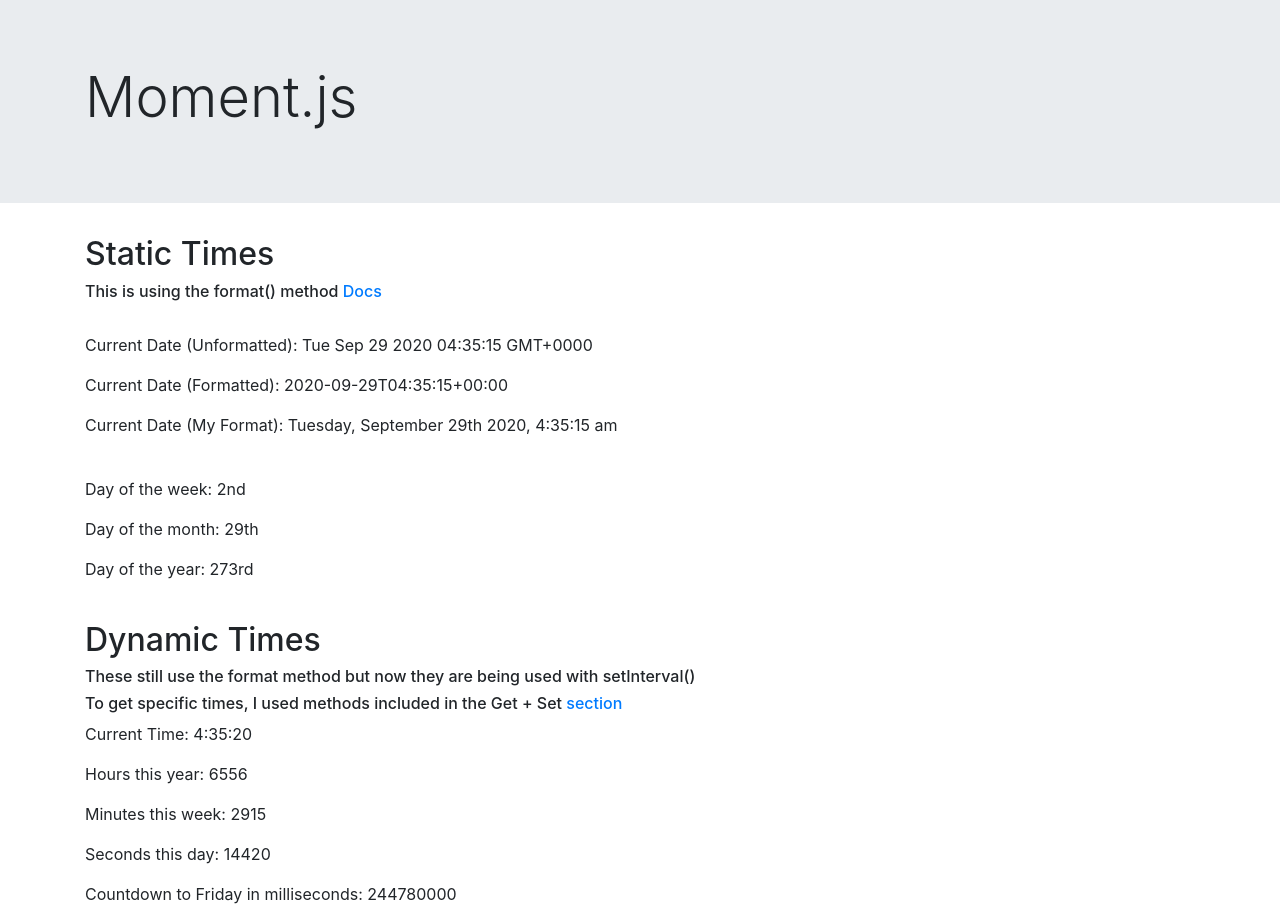
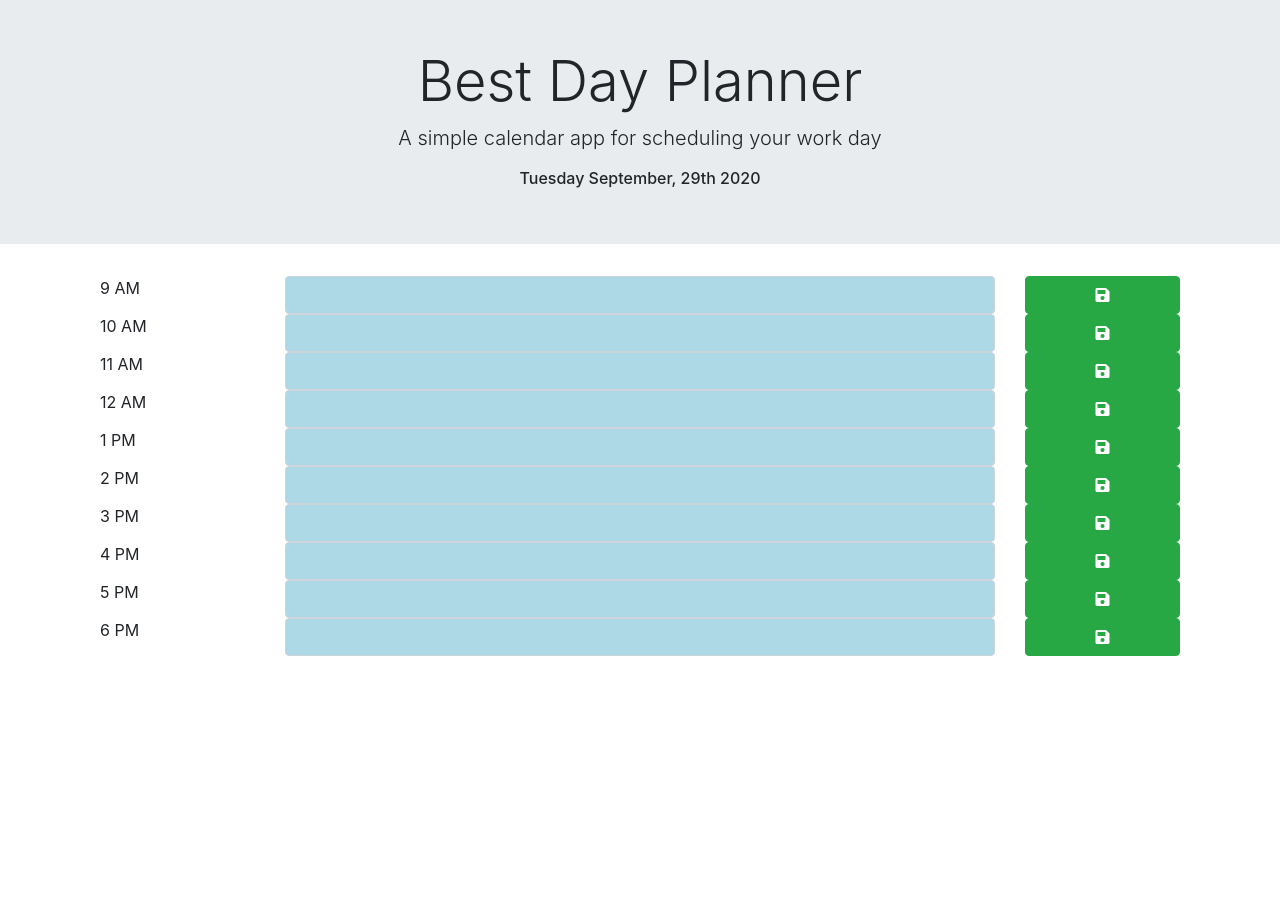
Before and after one commit to bbarello/best_day_planner, a plain HTML site: page index.html in a window 1280 px wide. After the commit the page ends 800 px from the top, so only its background shows below. Drawn offline with nearby package versions, Linux system fonts and the light colour scheme.

Commit message:
added index.html, css  and script.js file

```diff
--- /dev/null
+++ b/css/reset.css
@@ -0,0 +1,362 @@
+
+html, body, div, span, applet, object, iframe,
+h1, h2, h3, h4, h5, h6, p, blockquote, pre,
+a, abbr, acronym, address, big, cite, code,
+del, dfn, em, img, ins, kbd, q, s, samp,
+small, strike, strong, sub, sup, tt, var,
+b, u, i, center,
+dl, dt, dd, ol, ul, li,
+fieldset, form, label, legend,
+table, caption, tbody, tfoot, thead, tr, th, td,
+article, aside, canvas, details, embed,
+figure, figcaption, footer, header, hgroup,
+menu, nav, output, ruby, section, summary,
+time, mark, audio, video {
+  margin: 0;
+	padding: 0;
+	border: 0;
+	font-size: 100%;
+	font: inherit;
+	vertical-align: baseline;
+}
+
+/* make sure to set some focus styles for accessibility */
+:focus {
+    outline: 0;
+}
+
+/* HTML5 display-role reset for older browsers */
+article, aside, details, figcaption, figure,
+footer, header, hgroup, menu, nav, section {
+	display: block;
+}
+
+body {
+	line-height: 1;
+}
+
+ol, ul {
+	list-style: none;
+}
+
+blockquote, q {
+	quotes: none;
+}
+
+blockquote:before, blockquote:after,
+q:before, q:after {
+	content: '';
+	content: none;
+}
+
+table {
+	border-collapse: collapse;
+	border-spacing: 0;
+}
+
+input[type=search]::-webkit-search-cancel-button,
+input[type=search]::-webkit-search-decoration,
+input[type=search]::-webkit-search-results-button,
+input[type=search]::-webkit-search-results-decoration {
+    -webkit-appearance: none;
+    -moz-appearance: none;
+}
+
+input[type=search] {
+    -webkit-appearance: none;
+    -moz-appearance: none;
+    -webkit-box-sizing: content-box;
+    -moz-box-sizing: content-box;
+    box-sizing: content-box;
+}
+
+textarea {
+    overflow: auto;
+    vertical-align: top;
+    resize: vertical;
+}
+
+/**
+ * Correct `inline-block` display not defined in IE 6/7/8/9 and Firefox 3.
+ */
+
+audio,
+canvas,
+video {
+    display: inline-block;
+    *display: inline;
+    *zoom: 1;
+    max-width: 100%;
+}
+
+/**
+ * Prevent modern browsers from displaying `audio` without controls.
+ * Remove excess height in iOS 5 devices.
+ */
+
+audio:not([controls]) {
+    display: none;
+    height: 0;
+}
+
+/**
+ * Address styling not present in IE 7/8/9, Firefox 3, and Safari 4.
+ * Known issue: no IE 6 support.
+ */
+
+[hidden] {
+    display: none;
+}
+
+/**
+ * 1. Correct text resizing oddly in IE 6/7 when body `font-size` is set using
+ *    `em` units.
+ * 2. Prevent iOS text size adjust after orientation change, without disabling
+ *    user zoom.
+ */
+
+html {
+    font-size: 100%; /* 1 */
+    -webkit-text-size-adjust: 100%; /* 2 */
+    -ms-text-size-adjust: 100%; /* 2 */
+}
+
+/**
+ * Address `outline` inconsistency between Chrome and other browsers.
+ */
+
+a:focus {
+    outline: thin dotted;
+}
+
+/**
+ * Improve readability when focused and also mouse hovered in all browsers.
+ */
+
+a:active,
+a:hover {
+    outline: 0;
+}
+
+/**
+ * 1. Remove border when inside `a` element in IE 6/7/8/9 and Firefox 3.
+ * 2. Improve image quality when scaled in IE 7.
+ */
+
+img {
+    border: 0; /* 1 */
+    -ms-interpolation-mode: bicubic; /* 2 */
+}
+
+/**
+ * Address margin not present in IE 6/7/8/9, Safari 5, and Opera 11.
+ */
+
+figure {
+    margin: 0;
+}
+
+/**
+ * Correct margin displayed oddly in IE 6/7.
+ */
+
+form {
+    margin: 0;
+}
+
+/**
+ * Define consistent border, margin, and padding.
+ */
+
+fieldset {
+    border: 1px solid #c0c0c0;
+    margin: 0 2px;
+    padding: 0.35em 0.625em 0.75em;
+}
+
+/**
+ * 1. Correct color not being inherited in IE 6/7/8/9.
+ * 2. Correct text not wrapping in Firefox 3.
+ * 3. Correct alignment displayed oddly in IE 6/7.
+ */
+
+legend {
+    border: 0; /* 1 */
+    padding: 0;
+    white-space: normal; /* 2 */
+    *margin-left: -7px; /* 3 */
+}
+
+/**
+ * 1. Correct font size not being inherited in all browsers.
+ * 2. Address margins set differently in IE 6/7, Firefox 3+, Safari 5,
+ *    and Chrome.
+ * 3. Improve appearance and consistency in all browsers.
+ */
+
+button,
+input,
+select,
+textarea {
+    font-size: 100%; /* 1 */
+    margin: 0; /* 2 */
+    vertical-align: baseline; /* 3 */
+    *vertical-align: middle; /* 3 */
+}
+
+/**
+ * Address Firefox 3+ setting `line-height` on `input` using `!important` in
+ * the UA stylesheet.
+ */
+
+button,
+input {
+    line-height: normal;
+}
+
+/**
+ * Address inconsistent `text-transform` inheritance for `button` and `select`.
+ * All other form control elements do not inherit `text-transform` values.
+ * Correct `button` style inheritance in Chrome, Safari 5+, and IE 6+.
+ * Correct `select` style inheritance in Firefox 4+ and Opera.
+ */
+
+button,
+select {
+    text-transform: none;
+}
+
+/**
+ * 1. Avoid the WebKit bug in Android 4.0.* where (2) destroys native `audio`
+ *    and `video` controls.
+ * 2. Correct inability to style clickable `input` types in iOS.
+ * 3. Improve usability and consistency of cursor style between image-type
+ *    `input` and others.
+ * 4. Remove inner spacing in IE 7 without affecting normal text inputs.
+ *    Known issue: inner spacing remains in IE 6.
+ */
+
+button,
+html input[type="button"], /* 1 */
+input[type="reset"],
+input[type="submit"] {
+    -webkit-appearance: button; /* 2 */
+    cursor: pointer; /* 3 */
+    *overflow: visible;  /* 4 */
+}
+
+/**
+ * Re-set default cursor for disabled elements.
+ */
+
+button[disabled],
+html input[disabled] {
+    cursor: default;
+}
+
+/**
+ * 1. Address box sizing set to content-box in IE 8/9.
+ * 2. Remove excess padding in IE 8/9.
+ * 3. Remove excess padding in IE 7.
+ *    Known issue: excess padding remains in IE 6.
+ */
+
+input[type="checkbox"],
+input[type="radio"] {
+    box-sizing: border-box; /* 1 */
+    padding: 0; /* 2 */
+    *height: 13px; /* 3 */
+    *width: 13px; /* 3 */
+}
+
+/**
+ * 1. Address `appearance` set to `searchfield` in Safari 5 and Chrome.
+ * 2. Address `box-sizing` set to `border-box` in Safari 5 and Chrome
+ *    (include `-moz` to future-proof).
+ */
+
+input[type="search"] {
+    -webkit-appearance: textfield; /* 1 */
+    -moz-box-sizing: content-box;
+    -webkit-box-sizing: content-box; /* 2 */
+    box-sizing: content-box;
+}
+
+/**
+ * Remove inner padding and search cancel button in Safari 5 and Chrome
+ * on OS X.
+ */
+
+input[type="search"]::-webkit-search-cancel-button,
+input[type="search"]::-webkit-search-decoration {
+    -webkit-appearance: none;
+}
+
+/**
+ * Remove inner padding and border in Firefox 3+.
+ */
+
+button::-moz-focus-inner,
+input::-moz-focus-inner {
+    border: 0;
+    padding: 0;
+}
+
+/**
+ * 1. Remove default vertical scrollbar in IE 6/7/8/9.
+ * 2. Improve readability and alignment in all browsers.
+ */
+
+textarea {
+    overflow: auto; /* 1 */
+    vertical-align: top; /* 2 */
+}
+
+/**
+ * Remove most spacing between table cells.
+ */
+
+table {
+    border-collapse: collapse;
+    border-spacing: 0;
+}
+
+html,
+button,
+input,
+select,
+textarea {
+    color: #222;
+}
+
+
+::-moz-selection {
+    background: #b3d4fc;
+    text-shadow: none;
+}
+
+::selection {
+    background: #b3d4fc;
+    text-shadow: none;
+}
+
+img {
+    vertical-align: middle;
+}
+
+fieldset {
+    border: 0;
+    margin: 0;
+    padding: 0;
+}
+
+textarea {
+    resize: vertical;
+}
+
+.chromeframe {
+    margin: 0.2em 0;
+    background: #ccc;
+    color: #000;
+    padding: 0.2em 0;
+}
--- /dev/null
+++ b/css/style.css
@@ -0,0 +1,26 @@
+.inputText{
+  background: #eee;
+  height: 80px;
+  border: none;
+  border-radius: 0;
+  border-left: rgba(17, 119, 167, 0.467);
+  padding: 10px;
+
+}
+.body{
+  background: red;
+}
+.btn{
+  height: 80px;
+}
+.row{
+  margin-bottom: 2px;
+}
+.hour{
+  border-top: 1px dotted rgb(19, 156, 235);
+  padding-top: 30px;
+}
+.inputcontent{
+  margin-left: -20px;
+  margin-right: -28px;
+}
--- a/index.html
+++ b/index.html
@@ -6,46 +6,47 @@
     <meta name="viewport" content="width=device-width, initial-scale=1.0">
     <meta http-equiv="X-UA-Compatible" content="ie=edge">
     <title>Bryan's Day Planner</title>
-    <link rel="stylesheet" href="https://stackpath.bootstrapcdn.com/bootstrap/4.3.1/css/bootstrap.min.css"
-        integrity="sha384-ggOyR0iXCbMQv3Xipma34MD+dH/1fQ784/j6cY/iJTQUOhcWr7x9JvoRxT2MZw1T" crossorigin="anonymous">
+    <link rel="stylesheet" src="css/reset.css">
+    <link rel="stylesheet" href="https://stackpath.bootstrapcdn.com/bootstrap/4.3.1/css/bootstrap.min.css" integrity="sha384-ggOyR0iXCbMQv3Xipma34MD+dH/1fQ784/j6cY/iJTQUOhcWr7x9JvoRxT2MZw1T" crossorigin="anonymous">
+    <link rel="stylesheet" href="https://use.fontawesome.com/releases/v5.7.0/css/all.css" integrity="sha384-lZN37f5QGtY3VHgisS14W3ExzMWZxybE1SJSEsQp9S+oqd12jhcu+A56Ebc1zFSJ" crossorigin="anonymous"/>
+    <link rel="stylesheet" src="css/style.css">
 
 </head>
 
 <body>
 
-    <div class="jumbotron jumbotron-fluid">
-        <div class="container">
-            <h1 class="display-4">Moment.js</h1>
+    <!--- header -->
+    <header class="jumbotron jumbotron-fluid p-5 ">
+        <div class="row">
+            <div class="col-md-12 text-center">
+            <h1 class="display-4">Best Day Planner</h1>
+            <p class="lead">A simple calendar app for scheduling your work day</p>
+            <h6 id="display-date"></h6>
+            </div>
         </div>
+    </header>
+
+    <!-- container -->
+    <div class="container">
+      <div class="container">
+        <div id="display-planner"></div>
+      </div>
     </div>
-    <div class="container">
-        <h2>Static Times</h2>
-        <h6>This is using the format() method <a href="https://momentjs.com/docs/#/displaying/" target='_blank'>Docs</a>
-            </h5>
-            <br />
-            <p>Current Date (Unformatted): <span id='date'></span></p>
-            <p>Current Date (Formatted): <span id='date-formatted'></span></p>
-            <p>Current Date (My Format): <span id='date-my'></span></p>
-
-            <br />
-
-            <p>Day of the week: <span id='day-week'></span></p>
-            <p>Day of the month: <span id="day-month"></span></p>
-            <p>Day of the year: <span id="day-year"></span></p>
-
-            <br />
-
-            <h2>Dynamic Times</h2>
-            <h6>These still use the format method but now they are being used with setInterval()</h6>
-            <h6>To get specific times, I used methods included in the Get + Set <a
-                    href="https://momentjs.com/docs/#/get-set/" target='_blank'>section</a></h6>
-            <p>Current Time: <span id="time"></span></p>
-            <p>Hours this year: <span id="hours"></span></p>
-            <p>Minutes this week: <span id="minutes"></span></p>
-            <p>Seconds this day: <span id="seconds"></span></p>
-
-            <p>Countdown to Friday in milliseconds: <span id="countdown"></span></p>
-
+    <script
+      src="https://code.jquery.com/jquery-3.4.1.slim.min.js"
+      integrity="sha384-J6qa4849blE2+poT4WnyKhv5vZF5SrPo0iEjwBvKU7imGFAV0wwj1yYfoRSJoZ+n"
+      crossorigin="anonymous"
+    ></script>
+    <script
+      src="https://cdn.jsdelivr.net/npm/popper.js@1.16.0/dist/umd/popper.min.js"
+      integrity="sha384-Q6E9RHvbIyZFJoft+2mJbHaEWldlvI9IOYy5n3zV9zzTtmI3UksdQRVvoxMfooAo"
+      crossorigin="anonymous"
+    ></script>
+    <script
+      src="https://stackpath.bootstrapcdn.com/bootstrap/4.4.1/js/bootstrap.min.js"
+      integrity="sha384-wfSDF2E50Y2D1uUdj0O3uMBJnjuUD4Ih7YwaYd1iqfktj0Uod8GCExl3Og8ifwB6"
+      crossorigin="anonymous"
+    >
     </div>
 
     <script src="https://code.jquery.com/jquery-3.3.1.slim.min.js"
@@ -59,7 +60,7 @@
         crossorigin="anonymous"></script>
 
 
-    <!-- <script src="https://cdnjs.cloudflare.com/ajax/libs/moment.js/2.24.0/moment.js"></script> -->
+    <script src="https://cdnjs.cloudflare.com/ajax/libs/moment.js/2.24.0/moment.js"></script>
     <script src="https://cdn.jsdelivr.net/momentjs/2.12.0/moment.min.js"></script>
 
     <script src="js/script.js"></script>
--- a/js/script.js
+++ b/js/script.js
@@ -1,93 +1,65 @@
-$(document).ready(function () {
+// Wait until Jquery is ready
+$( document ).ready(function() {
+    //Display current date
+    //Variable to append cols
+  var a= moment().format('dddd MMMM, Do YYYY');
+    $("#display-date").text(a)
+    var row = ""
+    //loop to dispaly 9am-18pm
+      for (var i= 9 ; i<=18; i++){
+        // Creation of the row elements
+        row = $(`<div class="row">`)
+        col1 = $(`<div class ="col-lg-2 hour">${displayAmorPm(i)}</div>`)
+        col2 = $(`<div class ="col-lg-8 inputcontent"><input data-input="${i}" id="inputText${i}" class="form-control inputText" type="text" name="userInput"></div>`)
+        col3 = $(`<div class ="col-lg-2"><button data-id="${i}" id="savePlanner" class="btn btn-success btn-block"><i class="fas fa-save"></i></button></div>`)
+        row.append(col1)
+        row.append(col2)
+        row.append(col3)
+        $("#display-planner").append(row)
+        getlocalStorage(i)
+      }
+     $("button.btn.btn-success").click(function(e){
+     var id = $(this).data("id")
+     var inputText = $(this).parent().siblings().find("input").val()
+     localStorage.setItem(id,inputText)
+     })
+    //  Convert Am to Pm
+     function displayAmorPm(hour){
+       var b=""
+       if(hour<=12){
+         b= "AM"
+       }else{
+         b="PM"
+       }
+       hour = hour % 12
+       hour = hour ? hour : 12
+       return hour + " " + b
+     }
+    });
 
-    // Static
+    // function to store hour in local storage
+     function getlocalStorage(hour){
+       var inputval = localStorage.getItem(hour)
+       if(true){
+        //  $("input").data(`input${hour}`)
+        var text= $(`input#inputText${hour}`).val(inputval)
+        console.log(text)
+       }
+     }
+     // function to change color
+     function updateColor(){
+       var hour = new Date().getHours();
+       for (var i= 9 ; i<=18; i++){
+         console.log(hour,i)
+         if(hour==i ) {
+          $(`#inputText${i}`).css("background","red")
+         }else  if(hour<i ){
 
-    // The first basic method of Moment.js is the moment() method. Use this to get today's info!
-    console.log(moment());
+           $(`#inputText${i}`).css("background","lightblue")
 
-    console.log(moment().format());
-
-    // Using moment format, there are different ways that we can display todays date!
-    $("#date").text(moment());
-    $("#date-formatted").text(moment().format());
-    $("#date-my").text(moment().format("dddd, MMMM Do YYYY, h:mm:ss a"));
-
-    $("#day-week").text(moment().format('do'));
-    $("#day-month").text(moment().format('Do'));
-    $("#day-year").text(moment().format('DDDo'))
-
-    // Current Time
-    // Here we want to use setInterval to constantly update the time
-    let updateTime = function () {
-        let currentTime = moment().format('h:mm:ss')
-        $("#time").text(currentTime)
-    }
-
-    // Here we will get the number of hours in the year
-    let updateHour = function () {
-        let date = moment().dayOfYear()
-        let yearHours = date * 24
-        let todayHours = moment().hour();
-        let sumHours = yearHours + todayHours
-        $("#hours").text(sumHours)
-    }
-
-    // Here we will get the number of minutes in the week
-    let updateMinutes = function () {
-        let date = moment().weekday();
-        let weekMinutes = (date * 24 * 60) + (moment().minute());
-        $("#minutes").text(weekMinutes);
-    }
-
-    // Here we will get the number of seconds in the day
-    let updateSeconds = function () {
-        let todayHours = moment().hour();
-        let todaySeconds = todayHours * 60 * 60;
-        let thisSecond = moment().second();
-        let sumSeconds = thisSecond + todaySeconds;
-        $("#seconds").text(sumSeconds);
-    }
-
-    let countdown = function () {
-
-        // Friday
-        let friday = moment().day("fr")._d
-
-        // convert this into day of the year
-        let fridayDate = moment(friday).dayOfYear();
-
-        // This will get the milliseconds of Friday
-        let fridayMils = fridayDate * 24 * 60 * 60 * 1000
-        // Turn into seconds
-
-        // Today
-        // Turn into milliseconds
-
-        let date = moment().dayOfYear()
-        let yearMils = date * 24 * 60 * 60 * 1000
-        let todayMils = moment().hour() * 60 * 60 * 1000;
-        let thisMilsSecond = moment().second() * 1000;
-        let thisMils = moment().millisecond();
-
-        // This value should be increasing over time
-        let sumMils = yearMils + todayMils + thisMilsSecond + thisMils;
-
-        let ms = fridayMils - sumMils;
-        $("#countdown").text(ms)
-    }
-
-    // To initally set the times, we will call the functions
-    updateTime();
-    updateHour();
-    updateMinutes();
-    updateSeconds();
-    countdown();
-
-    // To continuously call the functions, we will use setInterval
-    setInterval(updateTime, 1000);
-    setInterval(updateHour, 1000);
-    setInterval(updateMinutes, 1000);
-    setInterval(updateSeconds, 1000);
-    setInterval(countdown, 1);
-
-})
+         }
+       }
+     }
+     setInterval(function(){
+       updateColor()
+     },1000)
```
Also changed, not shown: 1 other file.
